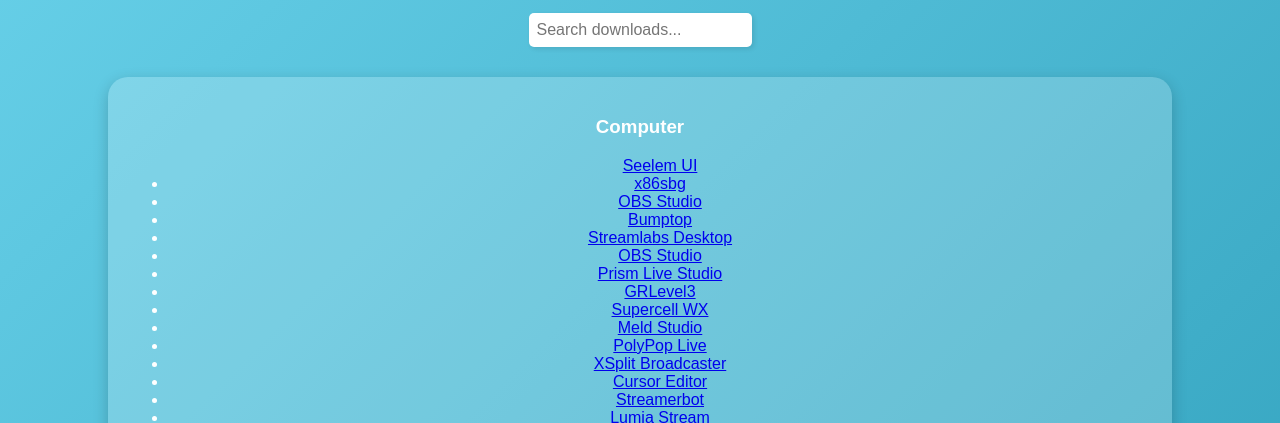
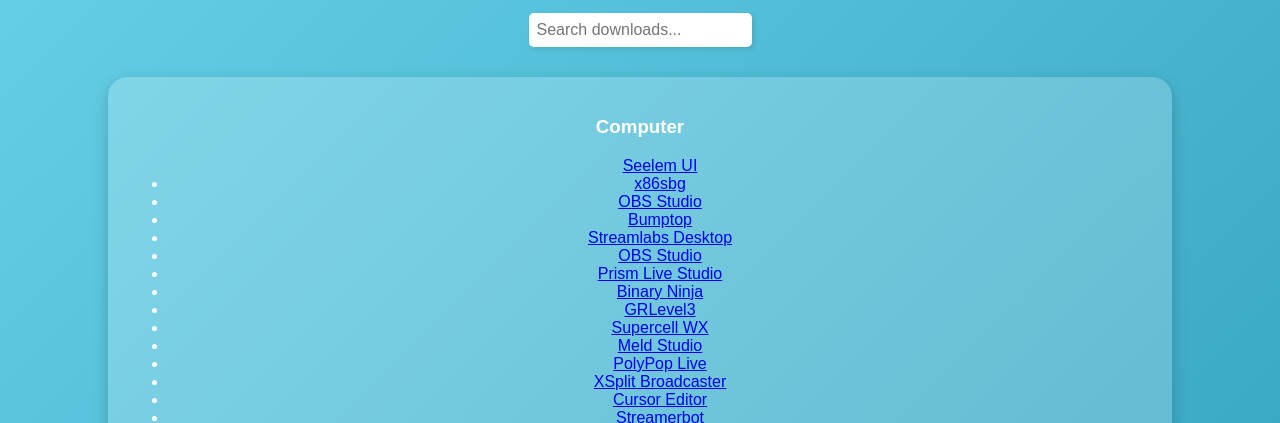
Before and after one commit to codingisaac23/Website, a plain HTML site: page downloads.html in a window 1280 px wide. Shown: the part 332-755 px from the top of the page. Drawn offline with Linux system fonts and the light colour scheme.

Commit message:
Update downloads.html

```diff
--- a/downloads.html
+++ b/downloads.html
@@ -62,7 +62,8 @@ c<!DOCTYPE html>
                             <li><a href="https://streamlabs.com/streamlabs-desktop/download?sdb=0">Streamlabs Desktop</a></li>
                             <li><a href="https://cdn-fastly.obsproject.com/downloads/OBS-Studio-30.2.1-Windows-Installer.exe">OBS Studio</a></li>
                             <li><a href="https://prismlive.com/en_us/#">Prism Live Studio</a></li>
-                             <li><a href="https://www.grlevelx.com/downloads/grlevel3_2_setup.exe">GRLevel3</a></li>
+                <li><a href="https://cdn.binary.ninja/installers/binaryninja_free_win64.exe">Binary Ninja</a></li>
+                <li><a href="https://www.grlevelx.com/downloads/grlevel3_2_setup.exe">GRLevel3</a></li>
                  <li><a href="https://github.com/dpaulat/supercell-wx/releases/download/v0.4.9-release/supercell-wx-v0.4.9-windows-x64.msi">Supercell WX</a></li>
                             <li><a href="https://meldstudio.us12.list-manage.com/track/click?u=5c6e5a82673160ad53c6d479b&id=4eade370de&e=cbc3f4d6d8">Meld Studio</a></li>
                             <li><a href="https://cdn.polypoplive.com/PolyPop-Setup-1.1.334.0.exe">PolyPop Live</a></li>
```
